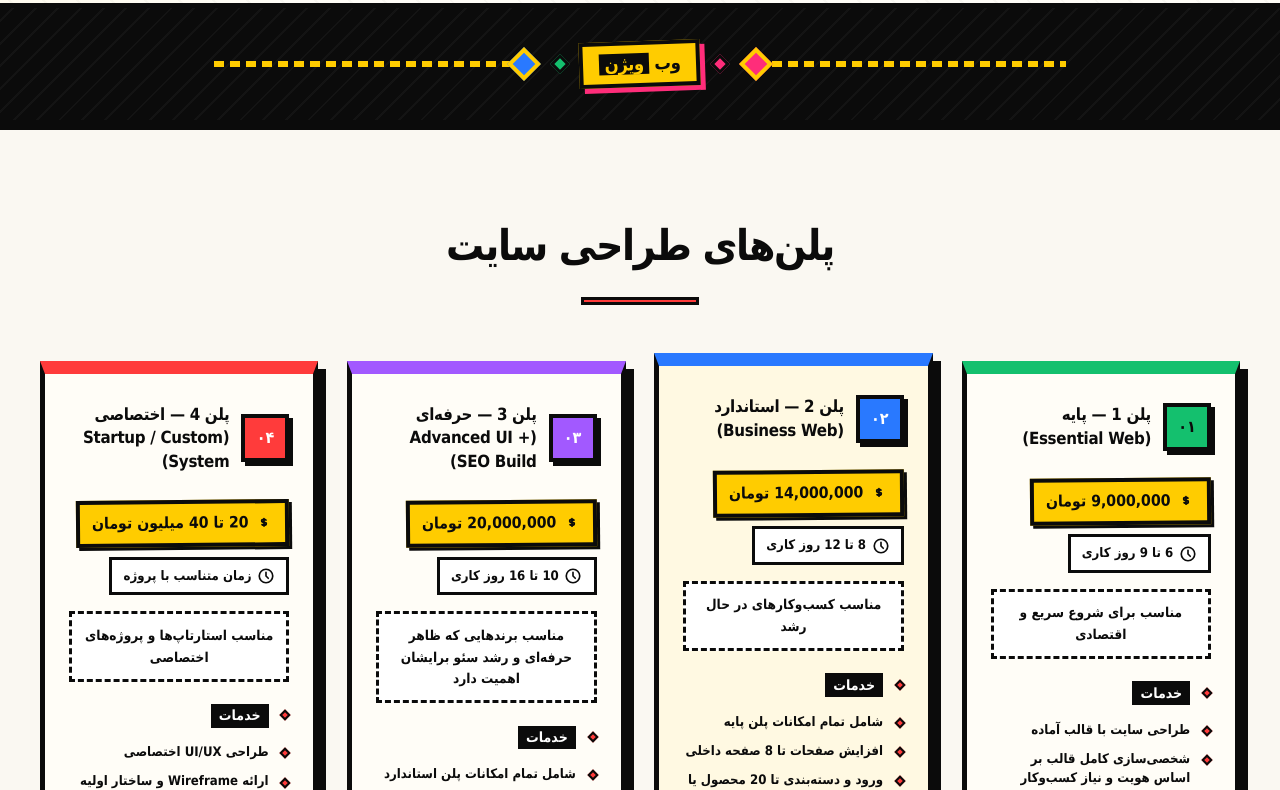
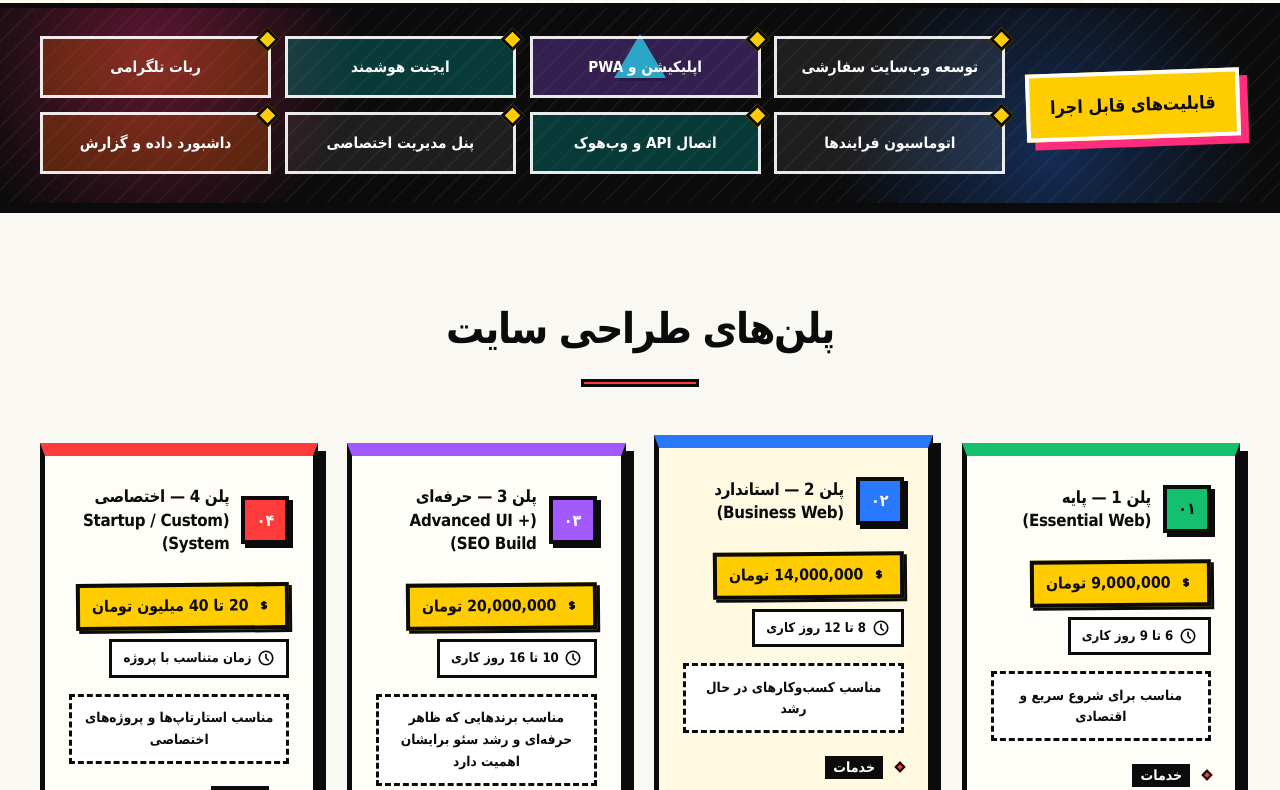
Before and after one commit to reallpha/plan, a plain HTML site: page index.html in a window 1280 px wide. Shown: the part 861-1651 px from the top of the page. Drawn offline with nearby package versions, Linux system fonts and the light colour scheme; a web font is replaced by a local one.

Commit message:
Update index.html

```diff
--- a/index.html
+++ b/index.html
@@ -13,6 +13,7 @@
             --black: #0b0b0b;
             --white: #faf8f2;
             --paper: #fffdf7;
+            --gray: #e7e3d8;
             --red: #ff3b3b;
             --blue: #2979ff;
             --blue-light: #4facfe;
@@ -23,6 +24,7 @@
             --orange: #ff6a00;
             --teal: #00c2b4;
             --bw: 5px;
+            --container: 1360px;
         }
 
         * { margin: 0; padding: 0; box-sizing: border-box; }
@@ -75,104 +77,91 @@
         }
         .hero-inner {
             position: relative; z-index: 2;
-            max-width: 1280px; margin: 0 auto;
+            max-width: var(--container); margin: 0 auto;
             padding: 7rem 2.5rem 4rem;
             display: grid; grid-template-columns: 1.18fr .92fr; gap: 3.4rem; align-items: center;
         }
         .hero-copy { text-align: right; }
 
-        /* ── Separator (Zigzag Brutal) ── */
-        .sep-brutal {
+        /* ── Capability Strip ── */
+        .capability-strip {
             position: relative;
-            display: flex;
-            align-items: center;
-            justify-content: center;
-            padding: 1.8rem 0;
             background: var(--black);
             border-top: var(--bw) solid var(--black);
             border-bottom: var(--bw) solid var(--black);
             overflow: hidden;
         }
-        .sep-brutal::before {
+        .capability-strip::before {
             content: "";
             position: absolute;
-            top: 0; left: 0; right: 0; bottom: 0;
-            background: repeating-linear-gradient(
-                -45deg,
-                transparent 0, transparent 14px,
-                rgba(255, 255, 255, 0.035) 14px, rgba(255, 255, 255, 0.035) 16px
-            );
+            inset: 0;
+            background:
+                radial-gradient(circle at 12% 25%, rgba(255, 45, 122, .34), transparent 18%),
+                radial-gradient(circle at 82% 72%, rgba(41, 121, 255, .3), transparent 20%),
+                repeating-linear-gradient(-45deg, transparent 0, transparent 13px, rgba(255,255,255,.045) 13px, rgba(255,255,255,.045) 15px);
             pointer-events: none;
         }
-        .sep-brutal .sep-track {
-            display: flex;
-            align-items: center;
-            gap: 0;
+        .capability-inner {
             position: relative;
             z-index: 2;
-            width: 100%;
-            max-width: 900px;
+            max-width: var(--container);
             margin: 0 auto;
-            padding: 0 1.5rem;
+            padding: 1.8rem 2.5rem;
+            display: grid;
+            grid-template-columns: auto 1fr;
+            gap: 1.3rem;
+            align-items: center;
         }
-        .sep-brutal .sep-bar {
-            flex: 1;
-            height: 6px;
-            background: repeating-linear-gradient(
-                90deg,
-                var(--yellow) 0, var(--yellow) 10px,
-                transparent 10px, transparent 16px
-            );
+        .capability-title {
+            display: inline-flex;
+            align-items: center;
+            justify-content: center;
+            min-height: 68px;
+            padding: .45rem 1.25rem;
+            background: var(--yellow);
+            color: var(--black);
+            border: 4px solid #fff;
+            box-shadow: 8px 8px 0 var(--pink);
+            font-weight: 900;
+            font-size: 1.12rem;
+            line-height: 1.6;
+            transform: rotate(-2deg);
+            white-space: nowrap;
+        }
+        .capability-grid {
+            display: grid;
+            grid-template-columns: repeat(4, minmax(0, 1fr));
+            gap: .85rem;
+        }
+        .cap-item {
             position: relative;
-        }
-        .sep-brutal .sep-bar::after {
-            content: "";
-            position: absolute;
-            top: -9px;
-            width: 24px;
-            height: 24px;
-            border: 4px solid var(--yellow);
-            transform: rotate(45deg);
-        }
-        .sep-brutal .sep-bar.right::after { left: -12px; background: var(--pink); }
-        .sep-brutal .sep-bar.left::after { right: -12px; background: var(--blue); }
-
-        .sep-brutal .sep-center {
+            min-height: 62px;
             display: flex;
             align-items: center;
             justify-content: center;
-            gap: .8rem;
-            padding: .3rem 1.8rem;
-            flex-shrink: 0;
-            position: relative;
+            text-align: center;
+            padding: .55rem .75rem;
+            background: rgba(255,255,255,.08);
+            color: #fff;
+            border: 3px solid rgba(255,255,255,.9);
+            font-weight: 900;
+            font-size: .95rem;
+            line-height: 1.45;
         }
-        .sep-brutal .sep-center .sep-diamond {
-            width: 14px;
-            height: 14px;
+        .cap-item::before {
+            content: "";
+            position: absolute;
+            top: -8px;
+            right: -8px;
+            width: 17px;
+            height: 17px;
             background: var(--yellow);
             border: 3px solid var(--black);
             transform: rotate(45deg);
-            flex-shrink: 0;
         }
-        .sep-brutal .sep-center .sep-diamond:nth-child(1) { background: var(--pink); }
-        .sep-brutal .sep-center .sep-diamond:nth-child(3) { background: var(--green); }
-        .sep-brutal .sep-center .sep-label {
-            font-weight: 900;
-            font-size: 1.15rem;
-            letter-spacing: -.5px;
-            color: var(--black);
-            background: var(--yellow);
-            padding: .2rem 1rem;
-            border: 4px solid var(--black);
-            transform: rotate(-2deg);
-            box-shadow: 5px 5px 0 var(--pink);
-            white-space: nowrap;
-        }
-        .sep-brutal .sep-center .sep-label span {
-            background: var(--black);
-            color: var(--yellow);
-            padding: 0 .35rem;
-        }
+        .cap-item:nth-child(2n) { background: rgba(162,89,255,.28); }
+        .cap-item:nth-child(3n) { background: rgba(0,194,180,.26); }
+        .cap-item:nth-child(4n) { background: rgba(255,106,0,.26); }
 
         /* ── Hero Brand Typography ── */
         .hero-eyebrow {
@@ -362,7 +351,7 @@
         /* ── Plans ── */
         .plans-grid {
             display: grid; gap: 1.8rem;
-            max-width: 1380px; margin: 0 auto;
+            max-width: var(--container); margin: 0 auto;
         }
         .plans-grid { grid-template-columns: repeat(4, 1fr); }
         #seo-plans .plans-grid { grid-template-columns: repeat(2, 1fr); }
@@ -440,7 +429,7 @@
         /* ── Terms ── */
         .terms-grid {
             display: grid; gap: 1.7rem;
-            max-width: 1320px; margin: 0 auto;
+            max-width: var(--container); margin: 0 auto;
         }
         #design-terms .terms-grid { grid-template-columns: repeat(3, 1fr); }
         #seo-terms .terms-grid { grid-template-columns: repeat(3, 1fr); }
@@ -493,7 +482,7 @@
         .footer-space-inner {
             position: relative;
             z-index: 2;
-            max-width: 1220px;
+            max-width: var(--container);
             margin: 0 auto;
             padding: 5rem 2.2rem 2rem;
             display: grid;
@@ -623,7 +612,7 @@
             position: relative;
             z-index: 2;
             border-top: 3px solid rgba(255,255,255,.18);
-            max-width: 1220px;
+            max-width: var(--container);
             margin: 0 auto;
             padding: 1.3rem 2.2rem 1.7rem;
             display: flex;
@@ -657,7 +646,9 @@
             .hv-browser { right: 0; left: 0; transform: rotate(-1.2deg); }
             #design-terms .terms-grid { grid-template-columns: repeat(2, 1fr); }
             #seo-terms .terms-grid { grid-template-columns: repeat(2, 1fr); }
-            .sep-brutal .sep-center .sep-label { font-size: 1rem; padding: .15rem .8rem; }
+            .capability-inner { grid-template-columns: 1fr; text-align: center; }
+            .capability-title { justify-self: center; }
+            .capability-grid { grid-template-columns: repeat(2, minmax(0, 1fr)); }
             .footer-space-inner { grid-template-columns: 1fr; text-align: center; gap: 1.5rem; }
             .footer-copy { align-items: center; }
             .space-stage { min-height: 300px; }
@@ -672,14 +663,9 @@
             .section { padding: 4rem 1.25rem; }
             .hero-inner { padding: 4.5rem 1.25rem 2.5rem; }
             .section-title { font-size: 2.2rem; }
-            .sep-brutal { padding: 1.2rem 0; }
-            .sep-brutal .sep-center { padding: 0 .7rem; }
-            .sep-brutal .sep-bar { height: 4px; }
-            .sep-brutal .sep-bar::after { width: 18px; height: 18px; top: -7px; }
-            .sep-brutal .sep-bar.right::after { left: -9px; }
-            .sep-brutal .sep-bar.left::after { right: -9px; }
-            .sep-brutal .sep-center .sep-label { font-size: .85rem; padding: .12rem .6rem; }
-            .sep-brutal .sep-center .sep-diamond { width: 10px; height: 10px; }
+            .capability-inner { padding: 1.4rem 1.25rem; }
+            .capability-title { min-height: 54px; font-size: 1rem; box-shadow: 6px 6px 0 var(--pink); }
+            .cap-item { min-height: 56px; font-size: .86rem; padding: .5rem .55rem; }
             .planet-3d { width: 155px; height: 155px; }
             .planet-3d::before { width: 230px; height: 66px; border-width: 6px; }
             .orbital-card { font-size: .82rem; padding: .45rem .65rem; }
@@ -717,6 +703,16 @@
             .space-stage { min-height: 260px; }
             .orbital-card.three { right: 2%; }
             .space-cube { width: 42px; height: 42px; left: 10%; }
+        }
+
+        @media (max-width: 460px) {
+            .capability-grid { grid-template-columns: 1fr; }
+            .capability-title { white-space: normal; width: 100%; }
+            .hero-brand { width: 100%; }
+            .hero-brand .brand-dot { display: none; }
+            .planet-3d::before { width: 205px; }
+            .orbital-card.one { right: 2%; }
+            .orbital-card.two { left: 2%; }
         }
     </style>
 </head>
@@ -802,16 +798,20 @@
         </div>
     </div>
 
-    <!-- ── SEPARATOR: Zigzag Brutal ── -->
-    <div class="sep-brutal">
-        <div class="sep-track">
-            <div class="sep-bar right"></div>
-            <div class="sep-center">
-                <span class="sep-diamond"></span>
-                <span class="sep-label">وب <span>ویژن</span></span>
-                <span class="sep-diamond"></span>
+    <!-- ── Capability Strip ── -->
+    <div class="capability-strip">
+        <div class="capability-inner">
+            <div class="capability-title">قابلیت‌های قابل اجرا</div>
+            <div class="capability-grid">
+                <div class="cap-item">توسعه وب‌سایت سفارشی</div>
+                <div class="cap-item">اپلیکیشن و PWA</div>
+                <div class="cap-item">ایجنت هوشمند</div>
+                <div class="cap-item">ربات تلگرامی</div>
+                <div class="cap-item">اتوماسیون فرایندها</div>
+                <div class="cap-item">اتصال API و وب‌هوک</div>
+                <div class="cap-item">پنل مدیریت اختصاصی</div>
+                <div class="cap-item">داشبورد داده و گزارش</div>
             </div>
-            <div class="sep-bar left"></div>
         </div>
     </div>
 </section>
```
